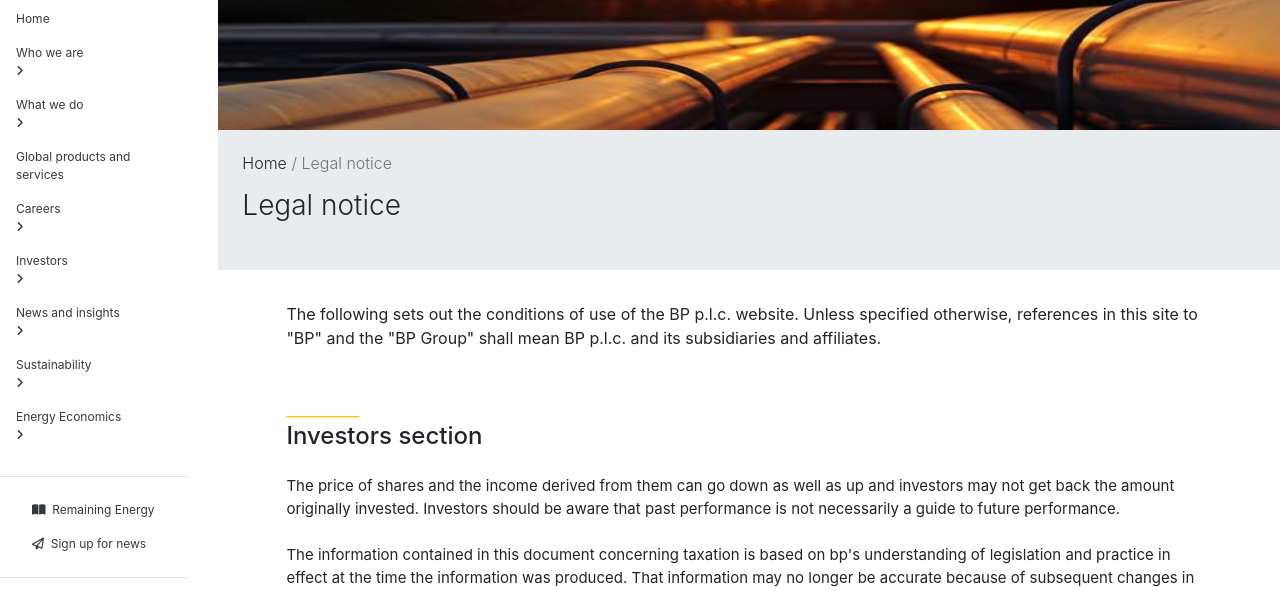
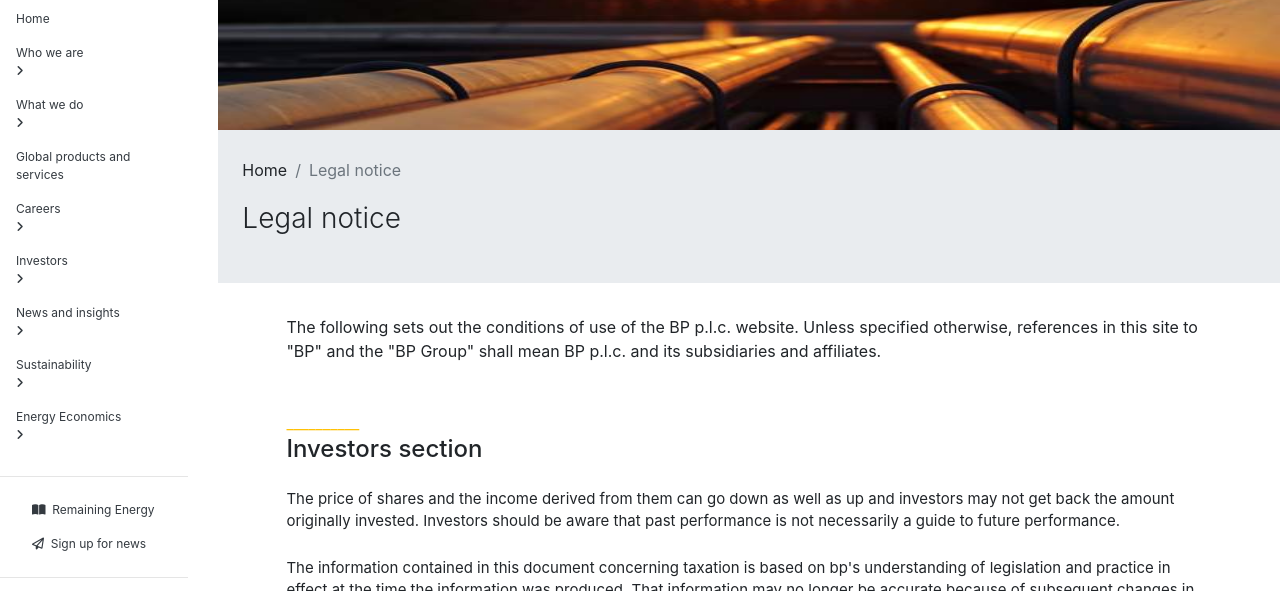
Before and after one commit to dewimariak/dewimariak.github.io, a plain HTML site: page legal_notice.html in a window 1280 px wide. Shown: the part 159-750 px from the top of the page. Drawn offline with nearby package versions, Linux system fonts and the light colour scheme.

Commit message:
Update legal_notice.html
nambahin breadcrumb

```diff
--- a/legal_notice.html
+++ b/legal_notice.html
@@ -94,7 +94,10 @@
                 <a class="text-white" href="#"><i class='fas fa-search'></i></a>
             </div>
             <div class="jumbotron jumbotron-fluid">
-                <h6 class="mx-4 my-2 font-weight-light">Home <span class="text-secondary">/ Legal notice</span></h6>
+                <ul class="breadcrumb mx-2 mb-n2">
+                    <li class="breadcrumb-item"><a href="index.html" class="text-body">Home</a></li>
+                    <li class="breadcrumb-item active">Legal notice</li>
+                </ul>
                 <h3 class="mx-4 mt-3 mb-n3 font-weight-light">Legal notice</h3>
             </div>
             <div class="container" style="width: 90%;">
```
